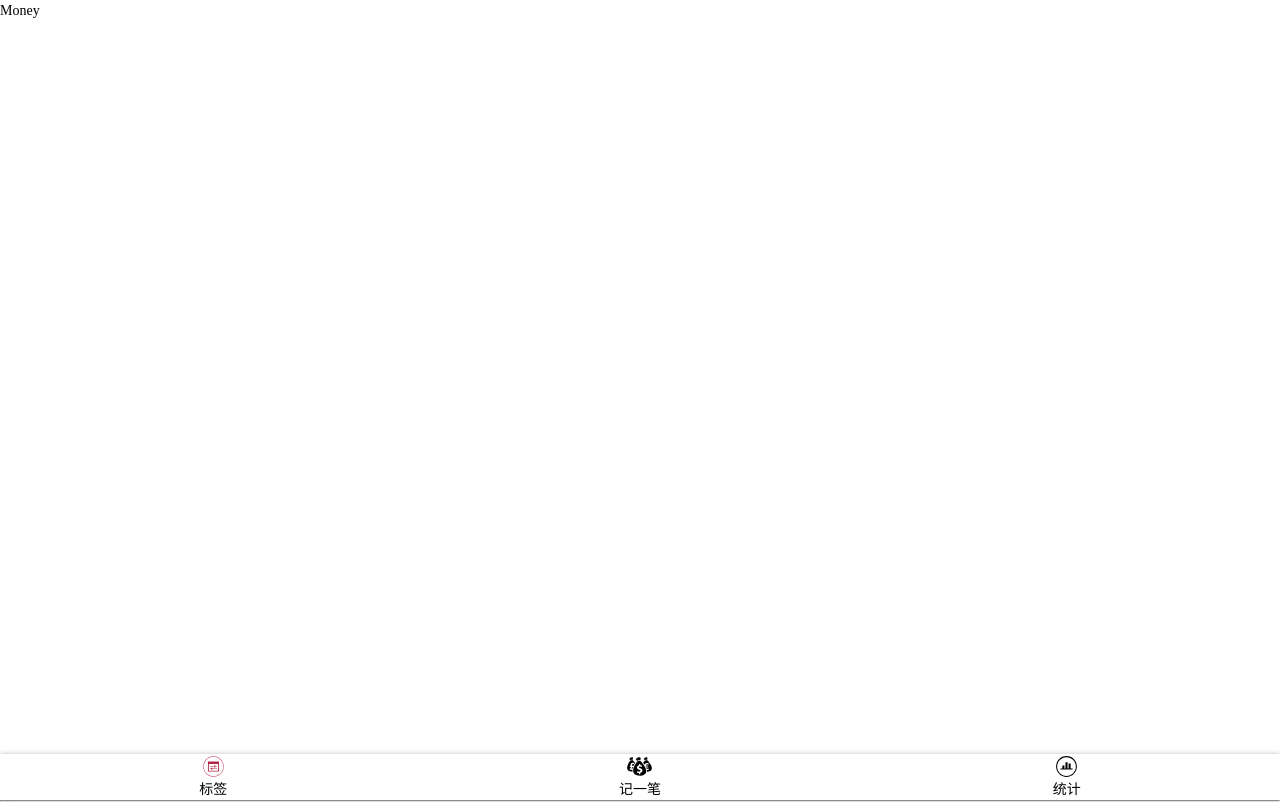
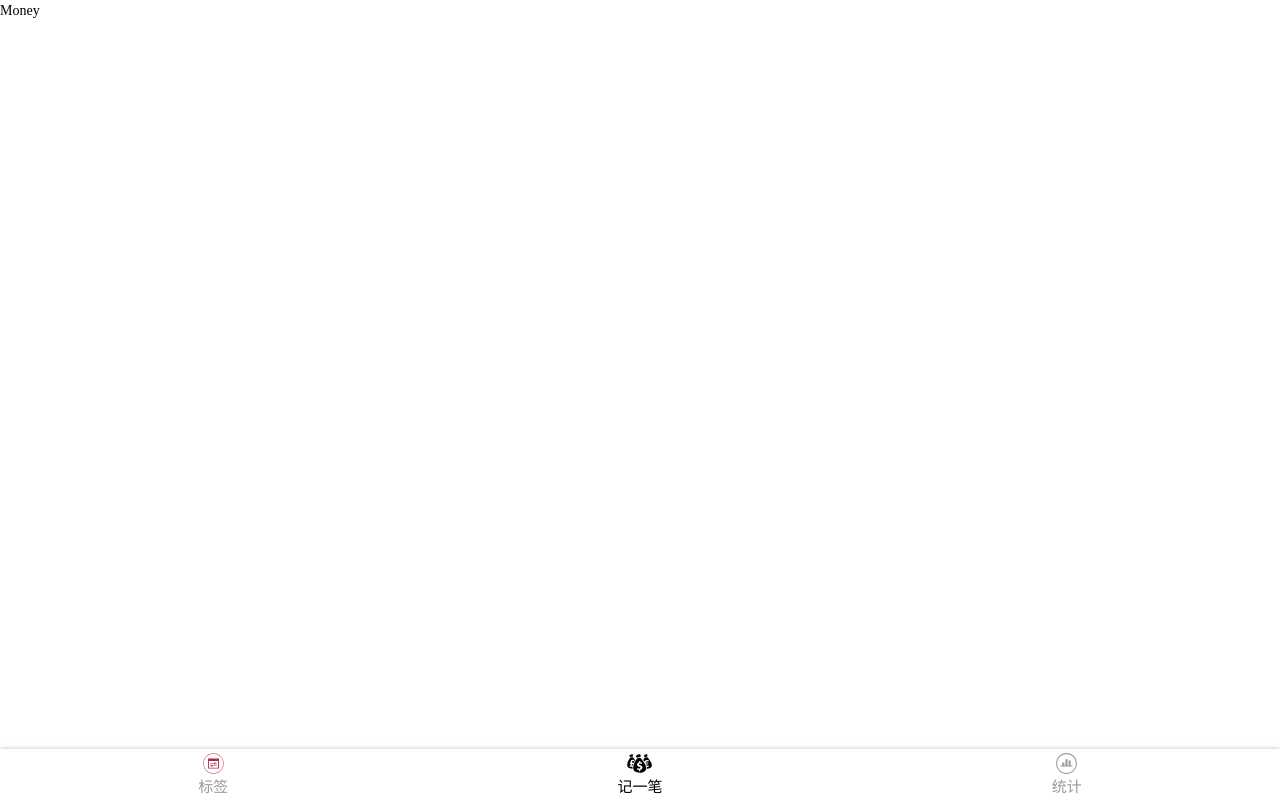
Before and after one commit to nicole618/merney, a Vue app: page /#/money in a window 1280 px wide. Built offline with nearby package versions, Linux system fonts and the light colour scheme.

Commit message:
引入插件svgo-loader去除fill

```diff
--- a/package.json
+++ b/package.json
@@ -37,6 +37,7 @@
     "sass": "^1.26.5",
     "sass-loader": "^8.0.2",
     "svg-sprite-loader": "^5.2.1",
+    "svgo-loader": "^2.0.0",
     "typescript": "~3.9.3",
     "vue-template-compiler": "^2.6.11"
   },
--- a/public/index.html
+++ b/public/index.html
@@ -3,7 +3,7 @@
   <head>
     <meta charset="utf-8">
     <meta http-equiv="X-UA-Compatible" content="IE=edge">
-    <meta name="viewport" content="width=device-width,initial-scale=1.0">
+      <meta name="viewport" content="width=device-width,initial-scale=1,minimum-scale=1,maximum-scale=1,user-scalable=no,viewport-fit=cover">
     <link rel="icon" href="<%= BASE_URL %>favicon.ico">
     <title><%= htmlWebpackPlugin.options.title %></title>
   </head>
--- a/src/App.vue
+++ b/src/App.vue
@@ -1,8 +1,6 @@
 <template>
   <div>
     <router-view/>
-    <hr/>
-
   </div>
 </template>
 
--- a/src/components/Nav.vue
+++ b/src/components/Nav.vue
@@ -1,12 +1,12 @@
 <template>
   <nav>
-    <router-link to="/labels">
+    <router-link to="/labels" active-class="selected">
       <Icon name="label"/>标签
     </router-link>
-    <router-link to="/money">
+    <router-link to="/money" active-class="selected">
       <Icon name="money"/>记一笔
     </router-link>
-    <router-link to="/statistics">
+    <router-link to="/statistics" active-class="selected">
       <Icon name="statistics"/>统计
     </router-link>
   </nav>
@@ -22,6 +22,9 @@ export default {
   nav{
     display: flex;
     box-shadow: 0 0 5px rgba(0,0,0,.25);
+    font-size: 15px;
+    color: #999;
+    padding: 2px 0;
     >a{
       width: 33.333%;
       display: flex;
@@ -29,9 +32,12 @@ export default {
       text-align: center;
       flex-direction: column;
       align-items: center;
-      .icon{
+      >.icon{
         width: 25px;
         height: 25px;
+      }
+      &.selected{
+        color: #000;
       }
     }
   }
--- a/vue.config.js
+++ b/vue.config.js
@@ -7,7 +7,9 @@ module.exports = {
       .rule('svg-sprite')
       .test(/\.svg$/)
       .include.add(dir).end() //设置 icons 目录走 svg-sprite 规则
-      .use('svg-sprite-loader').loader('svg-sprite-loader').options({extract : false})
+      .use('svg-sprite-loader').loader('svg-sprite-loader').options({extract : false}).end()
+      .use('svgo-loader').loader('svgo-loader')
+      .tap(options => ({...options,plugins:[{removeAttrs:{attrs:'fill'}}]})).end()
     config.plugin('svg-sprite').use(require('svg-sprite-loader/plugin'),[{plainSprite: true}])
     config.module.rule('svg').exclude.add(dir)//其他svg loader 排除 icons 目录
   }
```
Also changed, not shown: 1 other file (tests, documents, lock files or other folders).
